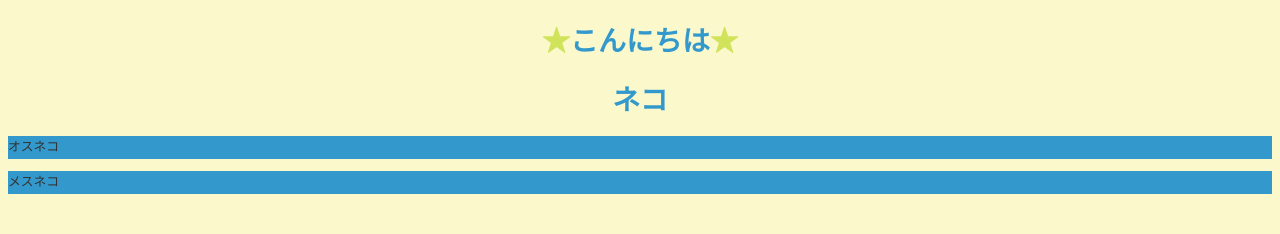
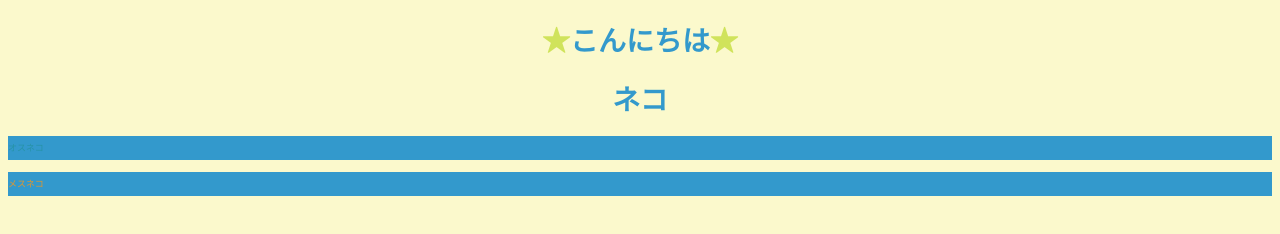
Before and after one commit to g1527037/2016web1-4, a plain HTML site: page index.html in a window 1280 px wide. Drawn offline with Linux system fonts and the light colour scheme.

Commit message:
Update default.css

```diff
--- a/css/default.css
+++ b/css/default.css
@@ -38,3 +38,12 @@ a:hover{
 h1 span{
   color:#d0e35b;
   }
+.cat{
+  font-size:70%;
+  }
+.male{
+  color:#2793a7;
+  }
+.female{
+  color:#df972f;
+  }
```
